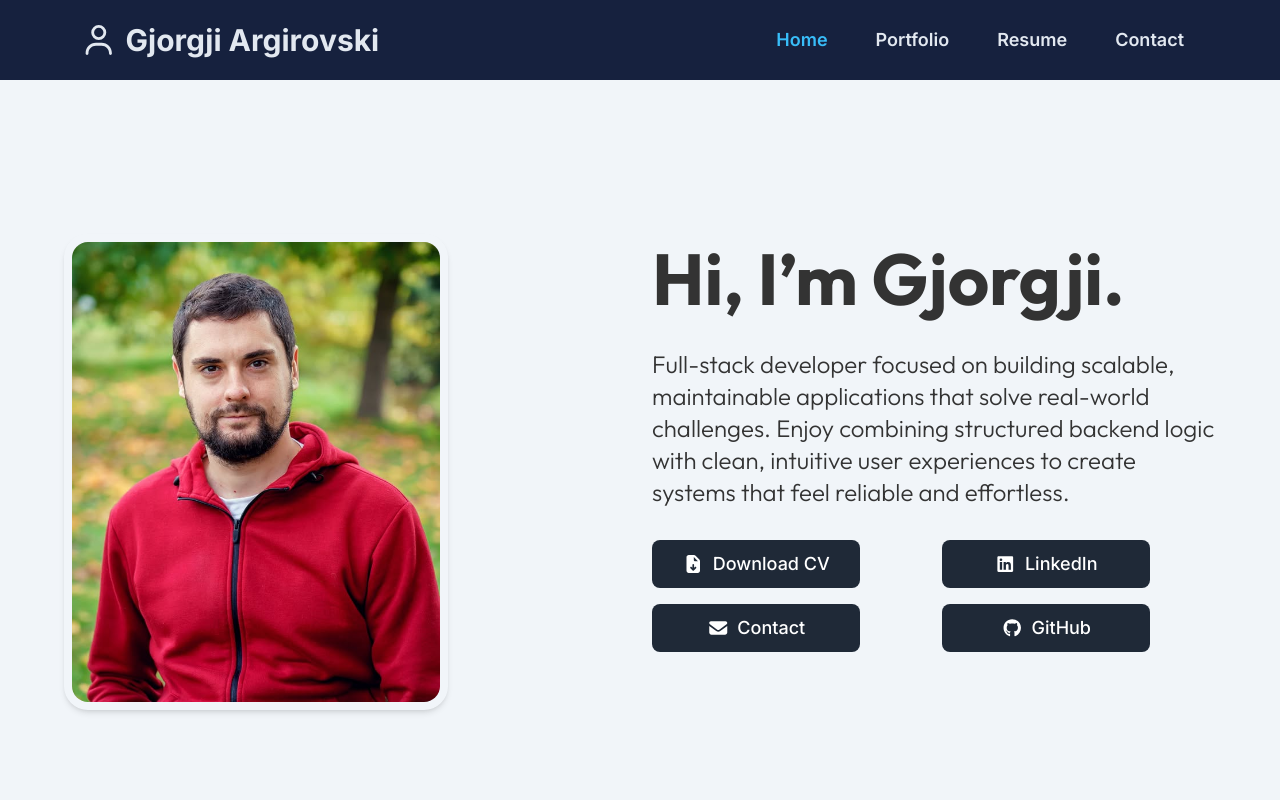
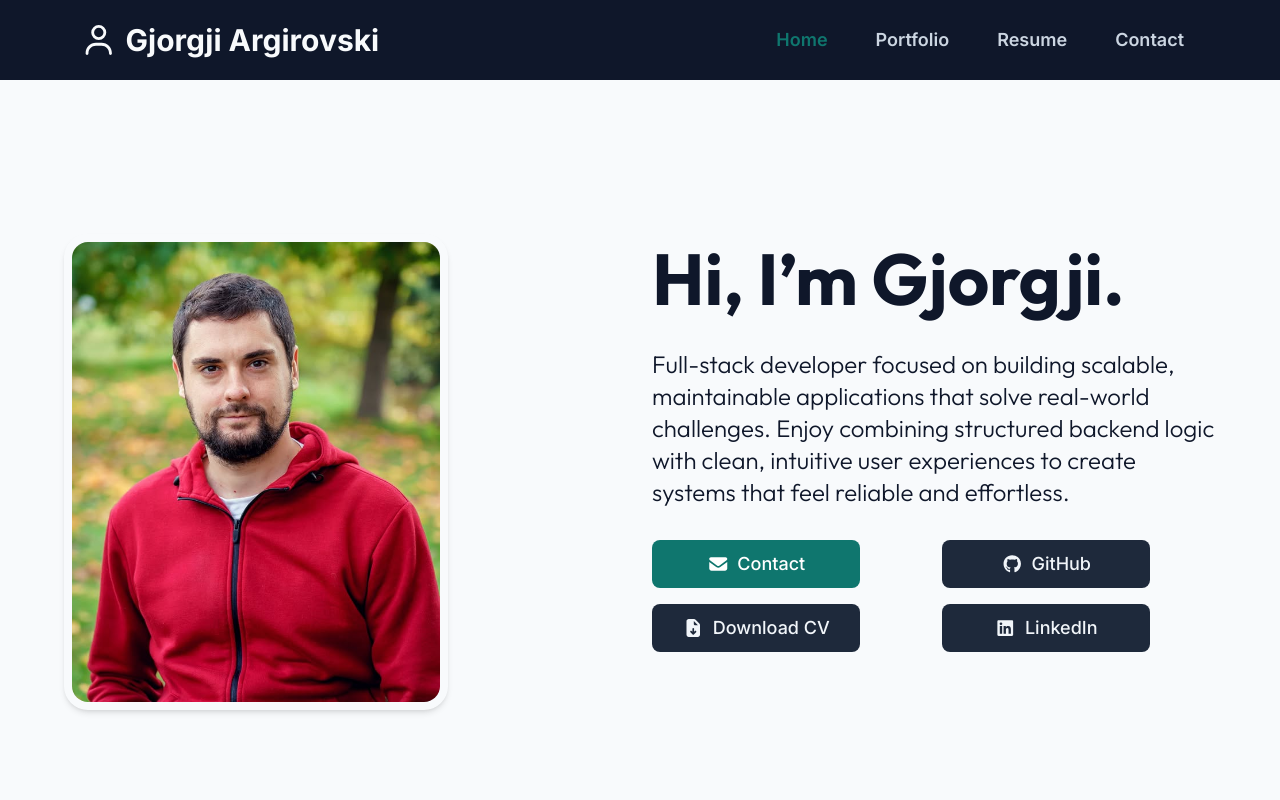
Before and after one commit to argirowski/ArgirovskiPortfolio, a React (Create React App) app: page / in a window 1280 px wide. Shown: the top 800 px of the page. Built offline with nearby package versions, Linux system fonts and the light colour scheme.

Commit message:
refactor: switch pills to design tokens, improve link affordance, and remove unused code

```diff
--- a/src/App.tsx
+++ b/src/App.tsx
@@ -66,8 +66,9 @@ function App() {
   };
 
   return (
-    <div className="App">
+    <div className="min-h-screen flex flex-col">
       <NavBar activeSection={activeSection} onNavClick={handleNavClick} />
+      <main>
         <section id="home">
           <HomePage onNavClick={handleNavClick} />
         </section>
@@ -80,6 +81,7 @@ function App() {
         <section id="contact">
           <ContactPage />
         </section>
+      </main>
       <Footer />
     </div>
   );
--- a/src/common/utils.ts
+++ b/src/common/utils.ts
@@ -23,7 +23,6 @@ export const projects = [
     ],
     category: "Full Stack",
     githubUrl: "https://github.com/argirowski/TaskManagementApp",
-    featured: true,
   },
   {
     id: 2,
@@ -39,7 +38,6 @@ export const projects = [
     ],
     category: "Full Stack",
     githubUrl: "https://github.com/argirowski/Reactivities",
-    featured: true,
   },
   {
     id: 3,
@@ -55,7 +53,6 @@ export const projects = [
     ],
     category: "Backend",
     githubUrl: "https://github.com/argirowski/RestaurantApp",
-    featured: true,
   },
   {
     id: 4,
@@ -72,7 +69,6 @@ export const projects = [
     ],
     category: "Full Stack",
     githubUrl: "https://github.com/argirowski/ECommerceStore",
-    featured: true,
   },
   {
     id: 5,
@@ -89,7 +85,6 @@ export const projects = [
     ],
     category: "Full Stack",
     githubUrl: "https://github.com/argirowski/DatingApp",
-    featured: true,
   },
 ];
 
--- a/src/components/Footer/Footer.tsx
+++ b/src/components/Footer/Footer.tsx
@@ -4,7 +4,7 @@ import { faCopyright } from "@fortawesome/free-regular-svg-icons";
 
 const Footer: React.FC = () => (
   <>
-    <footer className="bg-footer-bg text-footer-text h-20">
+    <footer className="mt-auto bg-footer-bg text-footer-text h-20 shrink-0">
       <div className="flex justify-center items-center gap-1 h-full">
         <FontAwesomeIcon icon={faCopyright} className="text-sm" />
         <span className="text-base font-semibold tracking-wider">
--- a/src/components/HomePage/HomePage.tsx
+++ b/src/components/HomePage/HomePage.tsx
@@ -9,7 +9,7 @@ import { handleDownloadCV } from "../../common/utils";
 const HomePage: React.FC<HomePageProps> = ({ onNavClick }) => {
   return (
     <>
-      <section className="md:min-h-screen flex items-center justify-center bg-contact-bg px-4 max-md:pb-12">
+      <section className="md:min-h-screen flex items-center justify-center bg-section-bg-a px-4 max-md:pb-12">
         <div className="text-left w-full max-w-6xl">
           {/* Home Content */}
           <div className="grid grid-cols-12 gap-6 mx-auto">
@@ -39,41 +39,41 @@ const HomePage: React.FC<HomePageProps> = ({ onNavClick }) => {
                 <div className="grid grid-cols-2 gap-4 max-[400px]:grid-cols-1 max-md:gap-4 col-span-12 max-md:col-span-12">
                   {/* Left buttons half */}
                   <div className="space-y-4">
+                    <a
+                      href="mailto:gjorgji.argirovski@gmail.com"
+                      className="w-[13rem] max-[900px]:w-[12rem] max-[830px]:w-[11rem] h-12 bg-btn-contact-bg hover:bg-btn-contact-hover text-white rounded-lg text-lg font-medium transition-all duration-150 flex items-center justify-center gap-2 hover:shadow-btn-contact focus:outline-none focus-visible:ring-2 focus-visible:ring-nav-active/35 focus-visible:ring-offset-2"
+                    >
+                      <FontAwesomeIcon icon={faEnvelope} />
+                      Contact
+                    </a>
                     <button
                       onClick={() => handleDownloadCV(RESUME_PDF_URL)}
-                      className="w-[13rem] max-[900px]:w-[12rem] max-[830px]:w-[11rem] h-12 bg-contact-link hover:bg-contact-link-hover text-white rounded-lg text-lg font-medium transition-colors duration-200 flex items-center justify-center gap-2"
+                      className="w-[13rem] max-[900px]:w-[12rem] max-[830px]:w-[11rem] h-12 bg-btn-secondary-bg text-btn-secondary-text hover:bg-btn-secondary-hover rounded-lg text-lg font-medium transition-all duration-150 flex items-center justify-center gap-2 hover:-translate-y-px focus:outline-none focus-visible:ring-2 focus-visible:ring-nav-active/35 focus-visible:ring-offset-2"
                     >
                       <FontAwesomeIcon icon={faFileArrowDown} />
                       Download CV
                     </button>
-                    <a
-                      href="mailto:gjorgji.argirovski@gmail.com"
-                      className="w-[13rem] max-[900px]:w-[12rem] max-[830px]:w-[11rem] h-12 bg-contact-link hover:bg-contact-link-hover text-white rounded-lg text-lg font-medium transition-colors duration-200 flex items-center justify-center gap-2"
-                    >
-                      <FontAwesomeIcon icon={faEnvelope} />
-                      Contact
-                    </a>
                   </div>
 
                   {/* Right buttons half */}
                   <div className="space-y-4">
                     <a
+                      href="https://github.com/argirowski"
+                      target="_blank"
+                      rel="noopener noreferrer"
+                      className="w-[13rem] max-[900px]:w-[12rem] max-[830px]:w-[11rem] h-12 bg-btn-secondary-bg text-btn-secondary-text hover:bg-btn-secondary-hover rounded-lg text-lg font-medium transition-all duration-150 flex items-center justify-center gap-2 hover:-translate-y-px focus:outline-none focus-visible:ring-2 focus-visible:ring-nav-active/35 focus-visible:ring-offset-2"
+                    >
+                      <FontAwesomeIcon icon={faGithub} />
+                      GitHub
+                    </a>
+                    <a
                       href="https://www.linkedin.com/in/gjorgji-argirovski/"
                       target="_blank"
                       rel="noopener noreferrer"
-                      className="w-[13rem] max-[900px]:w-[12rem] max-[830px]:w-[11rem] h-12 bg-contact-link hover:bg-contact-link-hover text-white rounded-lg text-lg font-medium transition-colors duration-200 flex items-center justify-center gap-2"
+                      className="w-[13rem] max-[900px]:w-[12rem] max-[830px]:w-[11rem] h-12 bg-btn-secondary-bg text-btn-secondary-text hover:bg-btn-secondary-hover rounded-lg text-lg font-medium transition-all duration-150 flex items-center justify-center gap-2 hover:-translate-y-px focus:outline-none focus-visible:ring-2 focus-visible:ring-nav-active/35 focus-visible:ring-offset-2"
                     >
                       <FontAwesomeIcon icon={faLinkedin} />
                       LinkedIn
-                    </a>
-                    <a
-                      href="https://github.com/argirowski"
-                      target="_blank"
-                      rel="noopener noreferrer"
-                      className="w-[13rem] max-[900px]:w-[12rem] max-[830px]:w-[11rem] h-12 bg-contact-link hover:bg-contact-link-hover text-white rounded-lg text-lg font-medium transition-colors duration-200 flex items-center justify-center gap-2"
-                    >
-                      <FontAwesomeIcon icon={faGithub} />
-                      GitHub
                     </a>
                   </div>
                 </div>
--- a/src/components/NavBar/NavBar.tsx
+++ b/src/components/NavBar/NavBar.tsx
@@ -13,7 +13,7 @@ const NavBar: React.FC<NavBarProps> = ({ activeSection, onNavClick }) => {
           <div className="flex items-center h-full">
             <button
               type="button"
-              className="font-bold text-2xl md:text-3xl flex items-center h-full bg-transparent border-0 cursor-pointer text-footer-text hover:text-nav-hover hover:opacity-80 transition-colors duration-150"
+              className="font-bold text-2xl md:text-3xl flex items-center h-full bg-transparent border-0 cursor-pointer text-footer-text hover:text-nav-hover hover:opacity-80 transition-colors duration-150 focus:outline-none focus-visible:ring-2 focus-visible:ring-nav-active/35 focus-visible:ring-offset-2 focus-visible:ring-offset-footer-bg rounded"
               onClick={() => onNavClick("home")}
             >
               <FontAwesomeIcon icon={faUser} className="mr-2" />
@@ -27,10 +27,10 @@ const NavBar: React.FC<NavBarProps> = ({ activeSection, onNavClick }) => {
               id="nav-home"
               type="button"
               onClick={() => onNavClick("home")}
-              className={`text-base md:text-lg font-semibold px-3 md:px-4 py-1 md:py-2 h-full transition-colors duration-150 focus:outline-none focus-visible:ring-2 focus-visible:ring-nav-active/50 hover:text-nav-hover ${
+              className={`text-base md:text-lg font-semibold px-3 md:px-4 py-1 md:py-2 h-full transition-colors duration-150 focus:outline-none focus-visible:ring-2 focus-visible:ring-nav-active/35 focus-visible:ring-offset-2 focus-visible:ring-offset-footer-bg hover:text-nav-hover ${
                 activeSection === "home"
                   ? "text-nav-active"
-                  : "text-footer-text"
+                  : "text-nav-default"
               }`}
             >
               Home
@@ -39,10 +39,10 @@ const NavBar: React.FC<NavBarProps> = ({ activeSection, onNavClick }) => {
               id="nav-portfolio"
               type="button"
               onClick={() => onNavClick("portfolio")}
-              className={`text-base md:text-lg font-semibold px-3 md:px-4 py-1 md:py-2 h-full transition-colors duration-150 focus:outline-none focus-visible:ring-2 focus-visible:ring-nav-active/50 hover:text-nav-hover ${
+              className={`text-base md:text-lg font-semibold px-3 md:px-4 py-1 md:py-2 h-full transition-colors duration-150 focus:outline-none focus-visible:ring-2 focus-visible:ring-nav-active/35 focus-visible:ring-offset-2 focus-visible:ring-offset-footer-bg hover:text-nav-hover ${
                 activeSection === "portfolio"
                   ? "text-nav-active"
-                  : "text-footer-text"
+                  : "text-nav-default"
               }`}
             >
               Portfolio
@@ -51,10 +51,10 @@ const NavBar: React.FC<NavBarProps> = ({ activeSection, onNavClick }) => {
               id="nav-resume"
               type="button"
               onClick={() => onNavClick("resume")}
-              className={`text-base md:text-lg font-semibold px-3 md:px-4 py-1 md:py-2 h-full transition-colors duration-150 focus:outline-none focus-visible:ring-2 focus-visible:ring-nav-active/50 hover:text-nav-hover ${
+              className={`text-base md:text-lg font-semibold px-3 md:px-4 py-1 md:py-2 h-full transition-colors duration-150 focus:outline-none focus-visible:ring-2 focus-visible:ring-nav-active/35 focus-visible:ring-offset-2 focus-visible:ring-offset-footer-bg hover:text-nav-hover ${
                 activeSection === "resume"
                   ? "text-nav-active"
-                  : "text-footer-text"
+                  : "text-nav-default"
               }`}
             >
               Resume
@@ -63,10 +63,10 @@ const NavBar: React.FC<NavBarProps> = ({ activeSection, onNavClick }) => {
               id="nav-contact"
               type="button"
               onClick={() => onNavClick("contact")}
-              className={`text-base md:text-lg font-semibold px-3 md:px-4 py-1 md:py-2 h-full transition-colors duration-150 focus:outline-none focus-visible:ring-2 focus-visible:ring-nav-active/50 hover:text-nav-hover ${
+              className={`text-base md:text-lg font-semibold px-3 md:px-4 py-1 md:py-2 h-full transition-colors duration-150 focus:outline-none focus-visible:ring-2 focus-visible:ring-nav-active/35 focus-visible:ring-offset-2 focus-visible:ring-offset-footer-bg hover:text-nav-hover ${
                 activeSection === "contact"
                   ? "text-nav-active"
-                  : "text-footer-text"
+                  : "text-nav-default"
               }`}
             >
               Contact
--- a/src/index.css
+++ b/src/index.css
@@ -13,40 +13,3 @@
     font-family: "Outfit", "Inter", ui-sans-serif, system-ui, sans-serif;
   }
 }
-
-@keyframes floating {
-  0%,
-  100% {
-    transform: translateY(0px) scale(1);
-  }
-  50% {
-    transform: translateY(-20px) scale(1.05);
-  }
-}
-
-/* Typography utility classes */
-.bg-gradient-primary {
-  background: #28292b;
-  position: relative;
-}
-
-/* Add subtle texture to homepage */
-.bg-gradient-primary::before {
-  content: "";
-  position: absolute;
-  top: 0;
-  left: 0;
-  right: 0;
-  bottom: 0;
-  background-image: radial-gradient(
-      circle at 25% 25%,
-      rgba(255, 255, 255, 0.03) 0%,
-      transparent 50%
-    ),
-    radial-gradient(
-      circle at 75% 75%,
-      rgba(255, 255, 255, 0.03) 0%,
-      transparent 50%
-    );
-  pointer-events: none;
-}
--- a/tailwind.config.js
+++ b/tailwind.config.js
@@ -4,7 +4,6 @@ module.exports = {
   theme: {
     extend: {
       fontFamily: {
-        // Inter as global default for body text
         sans: [
           "Inter",
           "ui-sans-serif",
@@ -13,39 +12,51 @@ module.exports = {
           "BlinkMacSystemFont",
           "sans-serif",
         ],
-        // Outfit for headings
-        heading: [
-          "Outfit",
-          "Inter",
-          "ui-sans-serif",
-          "system-ui",
-          "sans-serif",
-        ],
-        // Keep JetBrains for code if needed
-        mono: ["JetBrains Mono", "ui-monospace", "monospace"],
       },
       colors: {
-        // Footer colors extracted from existing design
-        "footer-bg": "#16213e",
-        "footer-text": "#E2E8F0",
-        // Navbar accent colors
-        "nav-hover": "#7DD3FC",
-        "nav-active": "#38BDF8",
-        // Main section background
-        "contact-bg": "#F1F5F9",
-        // Contact page heading color
-        "contact-heading": "#333333",
+        // Header & footer
+        "footer-bg": "#0F172A",
+        "footer-text": "#F8FAFC",
+        // Nav colors
+        "nav-default": "#CBD5E1",
+        "nav-hover": "#0F766E",
+        "nav-active": "#0F766E",
+        "nav-dropdown-border": "#334155",
+        // Section backgrounds (alternating)
+        "section-bg-a": "#F8FAFC",
+        "section-bg-b": "#F1F5F9",
+        // Main heading text
+        "contact-heading": "#0F172A",
         // Contact card colors
         "contact-card-bg": "#ffffff",
-        "contact-card-text": "#333333",
-        "contact-card-border": "#DADADA",
-        // Contact link color / button color
-        "contact-link": "#1f2937",
-        // Contact link hover color / button hover
-        "contact-link-hover": "#374151",
-        // Badge colors (labels: dates, language badges)
-        "badge-bg": "#CBD5E1",
-        "badge-text": "#333333",
+        "contact-card-text": "#475569",
+        "contact-card-border": "#E2E8F0",
+        // Inline link color
+        "contact-link": "#0F766E",
+        "contact-link-hover": "#115E59",
+        // Badge colors (dates, Full Stack labels)
+        "badge-bg": "#F1F5F9",
+        "badge-text": "#0F172A",
+        // Muted text
+        "muted": "#64748B",
+        // Accent (icons, links)
+        "pill-text": "#0F766E",
+        // Pills (skill/tech tags - non-interactive)
+        "pill-bg": "#F8FAFC",
+        "pill-border": "#CBD5E1",
+        // Card hover
+        "card-hover-border": "#99F6E4",
+        // Home page button variants
+        "btn-contact-bg": "#0F766E",
+        "btn-contact-hover": "#115E59",
+        "btn-secondary-bg": "#1E293B",
+        "btn-secondary-text": "#F1F5F9",
+        "btn-secondary-hover": "#334155",
+      },
+      boxShadow: {
+        "btn-contact": "0 6px 14px rgba(15,118,110,0.25)",
+        "card-hover": "0 4px 12px rgba(15,118,110,0.12)",
+        "card-subtle": "0 4px 12px rgba(15,118,110,0.08)",
       },
     },
   },
```
Also changed, not shown: src/components/ContactPage/ContactPage.tsx (+25 -9 lines), src/components/MobileMenuHamburger/MobileMenuHamburger.tsx (+10 -10 lines), src/components/PortfolioPage/PortfolioPage.tsx (+5 -5 lines), src/components/ResumePage/ResumePage.tsx (+20 -20 lines). Lines whose indentation alone changed are shown as unchanged.
